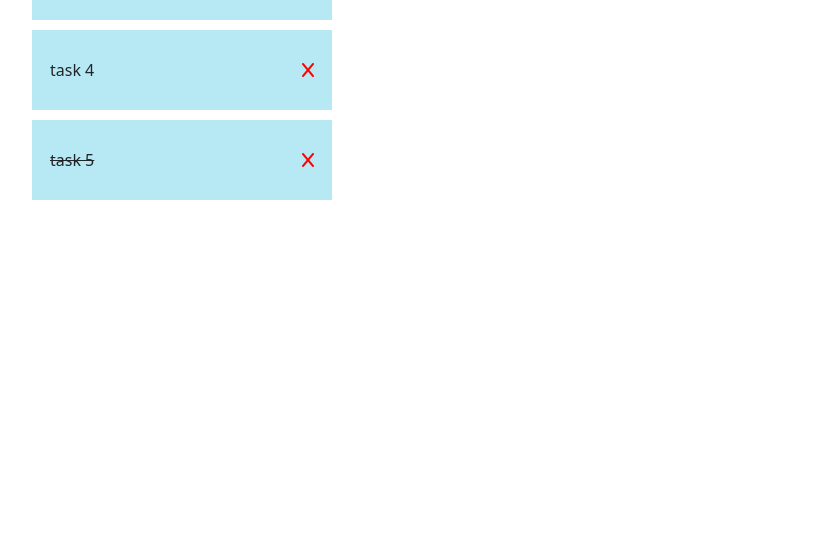
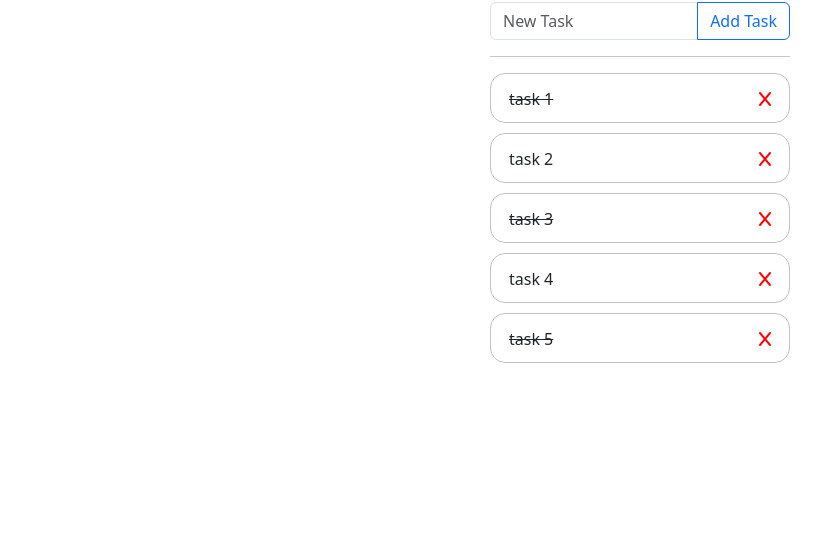
Before and after one commit to antoniodelgiudice02/vue-todolist, a plain HTML site: page index.html in a window 1280 px wide. Shown: the part 250-800 px from the top of the page, without its empty margins (0-821 px from the left). Drawn offline with nearby package versions, Linux system fonts and the light colour scheme.

Commit message:
MILESTONE 3

```diff
--- a/css/style.css
+++ b/css/style.css
@@ -1,14 +1,29 @@
+.wrapper{
+    padding: 50px 0px;
+    width: 300px;
+}
+
+
+.my-input{
+}
+
+hr{
+    width: 300px;
+}
+
 .task-item{
-    background-color: rgb(183, 233, 244);
+    background-color: rgb(255, 255, 255);
     list-style-type: none;
     width: 300px;
-    height: 80px;
-    line-height: 60px;
+    height: 50px;
+    line-height: 30px;
     vertical-align: middle;
     padding: 10px;
-    margin: 10px 0;
     display: flex;
     justify-content: space-between;
+    border: 0.5px solid rgb(194, 194, 194);
+    border-radius: 15px;
+    margin: 10px 0;
 }
 
 .done{
--- a/index.html
+++ b/index.html
@@ -1,5 +1,6 @@
 <!DOCTYPE html>
 <html lang="en">
+
 <head>
     <meta charset="UTF-8">
     <meta name="viewport" content="width=device-width, initial-scale=1.0">
@@ -7,15 +8,34 @@
     <script src="https://unpkg.com/vue@3/dist/vue.global.js"></script>
     <script src="./js/main.js" defer></script>
     <link rel="stylesheet" href="./css/style.css">
-    <link rel="stylesheet" href="https://cdnjs.cloudflare.com/ajax/libs/font-awesome/6.5.1/css/all.min.css" integrity="sha512-DTOQO9RWCH3ppGqcWaEA1BIZOC6xxalwEsw9c2QQeAIftl+Vegovlnee1c9QX4TctnWMn13TZye+giMm8e2LwA==" crossorigin="anonymous" referrerpolicy="no-referrer" />
-    <link href="https://cdn.jsdelivr.net/npm/bootstrap@5.3.2/dist/css/bootstrap.min.css" rel="stylesheet" integrity="sha384-T3c6CoIi6uLrA9TneNEoa7RxnatzjcDSCmG1MXxSR1GAsXEV/Dwwykc2MPK8M2HN" crossorigin="anonymous">
+    <link rel="stylesheet" href="https://cdnjs.cloudflare.com/ajax/libs/font-awesome/6.5.1/css/all.min.css"
+        integrity="sha512-DTOQO9RWCH3ppGqcWaEA1BIZOC6xxalwEsw9c2QQeAIftl+Vegovlnee1c9QX4TctnWMn13TZye+giMm8e2LwA=="
+        crossorigin="anonymous" referrerpolicy="no-referrer" />
+    <link href="https://cdn.jsdelivr.net/npm/bootstrap@5.3.2/dist/css/bootstrap.min.css" rel="stylesheet"
+        integrity="sha384-T3c6CoIi6uLrA9TneNEoa7RxnatzjcDSCmG1MXxSR1GAsXEV/Dwwykc2MPK8M2HN" crossorigin="anonymous">
 </head>
+
 <body>
 
     <div id="app">
 
+        <div class="d-flex justify-content-center align-items-center flex-column vh-100">
             <div class="wrapper">
-            <ul>
+
+                <h1 class="my-3">Todo List</h1>
+
+                <!--input-->
+                <div class="my-input input-group mb-3">
+                    <input v-model="newTask.text" type="text" class="form-control" placeholder="New Task" aria-label="New Task"
+                        aria-describedby="button-addon2">
+                    <button class="btn btn-outline-primary" type="button" id="button-addon2" @click="addTask()">
+                        Add Task
+                    </button>
+                </div>
+
+                <hr>
+
+                <ul class="p-0">
 
                     <!--task-->
                     <li class="task-item" v-for="(task, index) in tasks" :class="task.done ? 'done' : '' ">
@@ -30,8 +50,11 @@
 
                 </ul>
             </div>
+        </div>
+
 
     </div>
 
 </body>
+
 </html>
--- a/js/main.js
+++ b/js/main.js
@@ -25,7 +25,12 @@ createApp({
                     text: 'task 5',
                     done: true,
                 }
-            ]
+            ],
+
+            newTask: {
+                text: '',
+                done: false
+            }
         }
 
     },
@@ -33,7 +38,13 @@ createApp({
     methods:{
         deleteTask(i){
             this.tasks.splice(i, 1)
-        }
+        },
+
+        addTask(){
+            const newTaskCopy = {...this.newTask}
+            this.tasks.push(newTaskCopy)
+        },
+
     }
 
 }).mount('#app')
```
Lines whose indentation alone changed are shown as unchanged.
